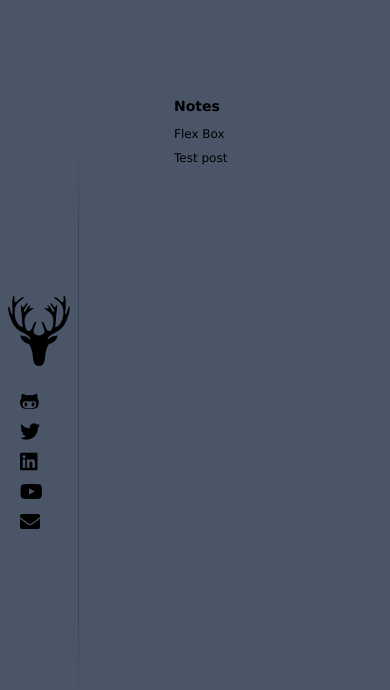
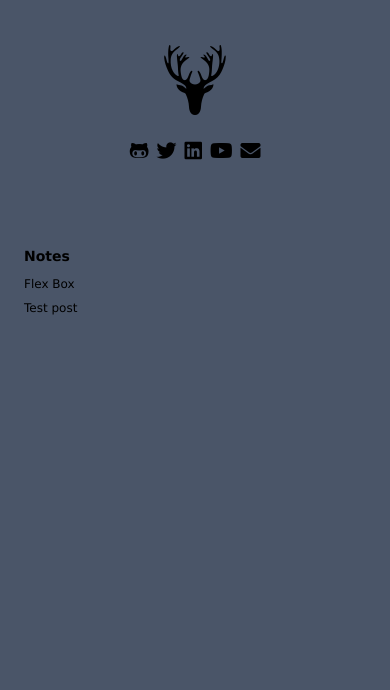
Before and after one commit to akashbdj/blog, a Next.js app: page / in a window 390 px wide. Shown: the top 690 px of the page. Built offline with nearby package versions, Linux system fonts and the light colour scheme.

Commit message:
make responsive

```diff
--- a/components/layout.js
+++ b/components/layout.js
@@ -1,3 +1,3 @@
 export default function Layout({ children }) {
-    return <div className='container mx-auto h-screen bg-gray-700 w-3/6'>{children}</div>
+    return <div className='md:container mx-auto h-screen bg-gray-700 md:w-3/6 w-5/6'>{children}</div>
 }
--- a/pages/index.js
+++ b/pages/index.js
@@ -6,12 +6,12 @@ import { getSortedPostsData } from '../lib/posts'
 
 export default function Home({ posts }) {
   return (
-    <div className='flex h-screen'>
+    <div className='flex flex-col md:flex-row h-screen'>
       <Head>
         <title>akashbdj</title>
         <link rel="icon" href="/favicon.ico" />
       </Head>
-      <header className='header flex flex-col justify-center items-center w-1/5'>
+      <header className='header flex flex-col justify-center items-center md:w-3/12 lg:w-1/5 my-10'>
         <div className=''><i className='icofont-deer-head icofont-5x'></i></div>
         <div className='p-4 text-xl'>
           <a className='p-1' target='_blank' href='https://www.github.com/akashbdj' ><i className="fab fa-github-alt"></i></a>
@@ -22,7 +22,7 @@ export default function Home({ posts }) {
         </div>
       </header>
       <article className='flex-1'>
-        <section className='m-24'>
+        <section className='md:m-24 m-6'>
           <h2 className='text-sm font-semibold my-1'>Notes</h2>
           <ul>
             {posts.map(({ id, frontmatter }) => {
--- a/styles/globals.css
+++ b/styles/globals.css
@@ -27,8 +27,12 @@ a {
     bottom: 15%;
     right: -1px;
     width: 1px;
-    background: -webkit-linear-gradient(top, rgba(227,224,216,0) 0%, #394452 20%, #394452 80%, rgba(227,224,216,0) 100%)
+    background: -moz-linear-gradient(top, rgba(227,224,216,0) 0%, #394452 20%, #394452 80%, rgba(227,224,216,0) 100%);
+    background: -webkit-linear-gradient(top, rgba(227,224,216,0) 0%, #394452 20%, #394452 80%, rgba(227,224,216,0) 100%);
+    background: linear-gradient(to bottom, rgba(227,224,216,0) 0%, #394452 20%, #394452 80%, rgba(227,224,216,0), 100%);
+    background: linear-gradient(to bottom, #4a5667 0%,  #394452 10%, #394452 70%,#4a5667 100%); /* W3C, IE10+, FF16+, Chrome26+, Opera12+, Safari7+ */
 }
+
 
 .markdown {
   @apply text-lg leading-relaxed;
```
